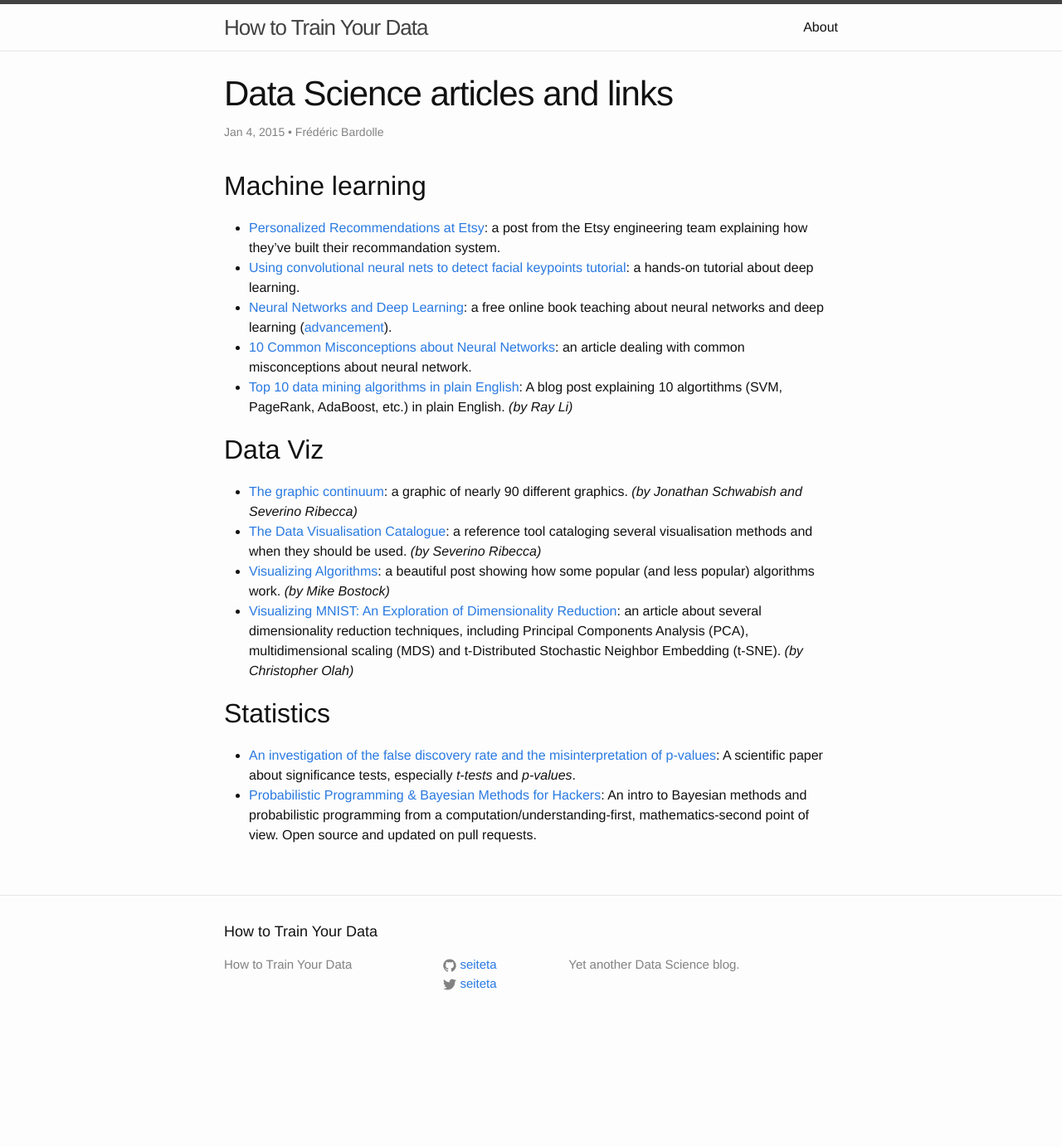
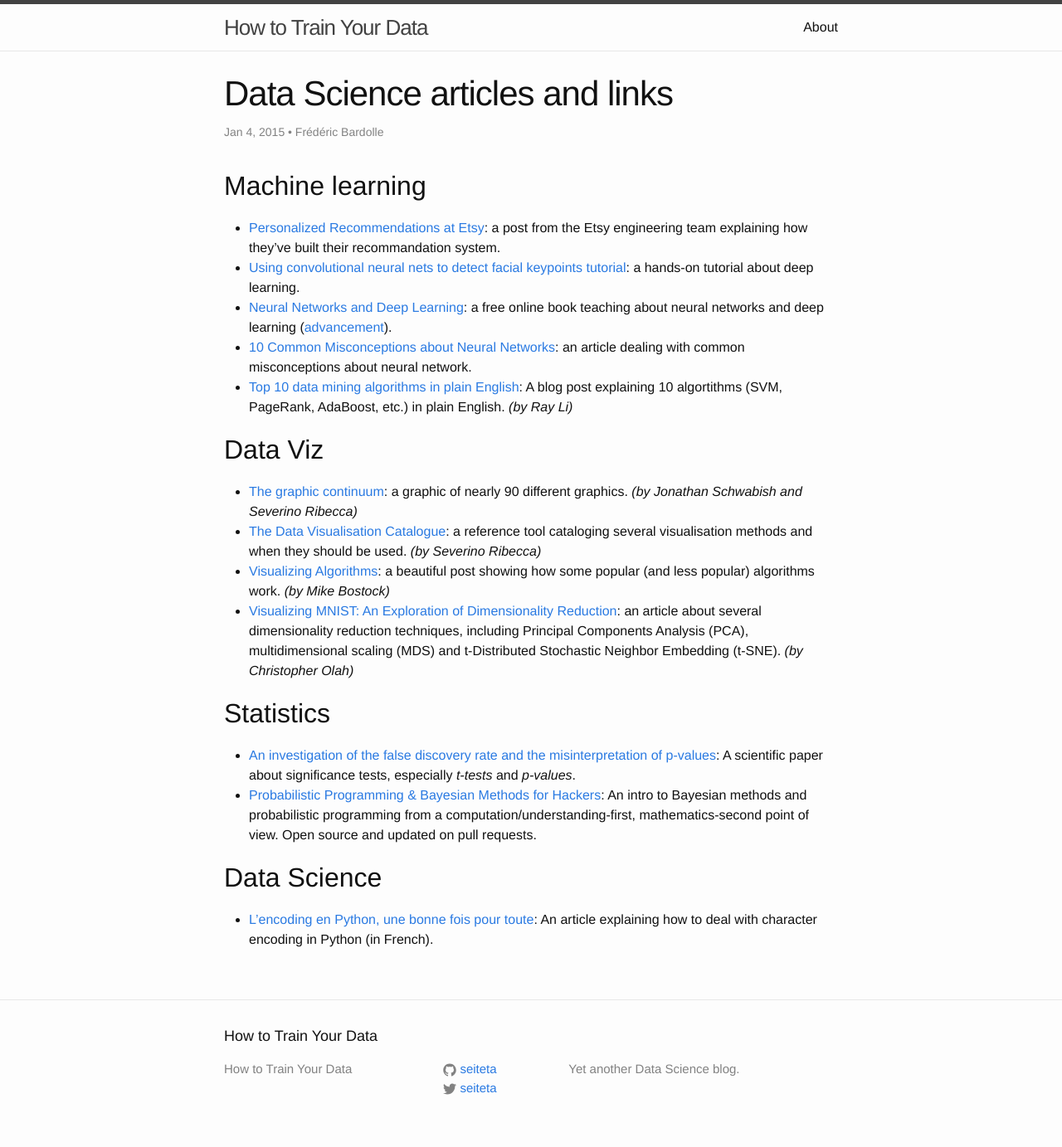
Before and after one commit to seiteta/seiteta.github.io_old, a Jekyll site: the page built from _posts/2015-01-04-articles.md, in a window 1280 px wide. Shown: the whole page at 83% size. Built offline with Jekyll 4.4.1, drawn with Linux system fonts in a browser that asks for light colours; before the commit the page ends 1257 px from its top, so only the background shows below that.

Commit message:
Add "Python encoding" article

```diff
--- a/_posts/2015-01-04-articles.md
+++ b/_posts/2015-01-04-articles.md
@@ -27,3 +27,7 @@ author: Frédéric Bardolle
 
 * [An investigation of the false discovery rate and the misinterpretation of p-values](http://rsos.royalsocietypublishing.org/content/1/3/140216): A scientific paper about significance tests, especially _t-tests_ and _p-values_.
 * [Probabilistic Programming & Bayesian Methods for Hackers](http://camdavidsonpilon.github.io/Probabilistic-Programming-and-Bayesian-Methods-for-Hackers/): An intro to Bayesian methods and probabilistic programming from a computation/understanding-first, mathematics-second point of view. Open source and updated on pull requests.
+
+## Data Science
+
+* [L’encoding en Python, une bonne fois pour toute](http://sametmax.com/lencoding-en-python-une-bonne-fois-pour-toute/): An article explaining how to deal with character encoding in Python (in French).
```
